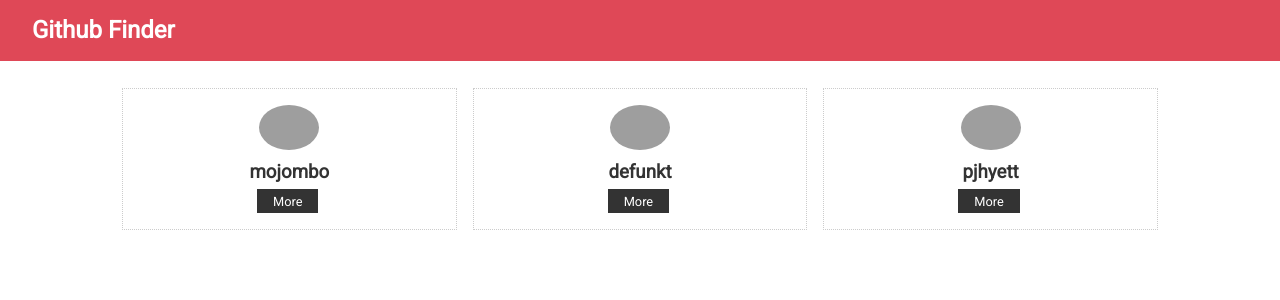
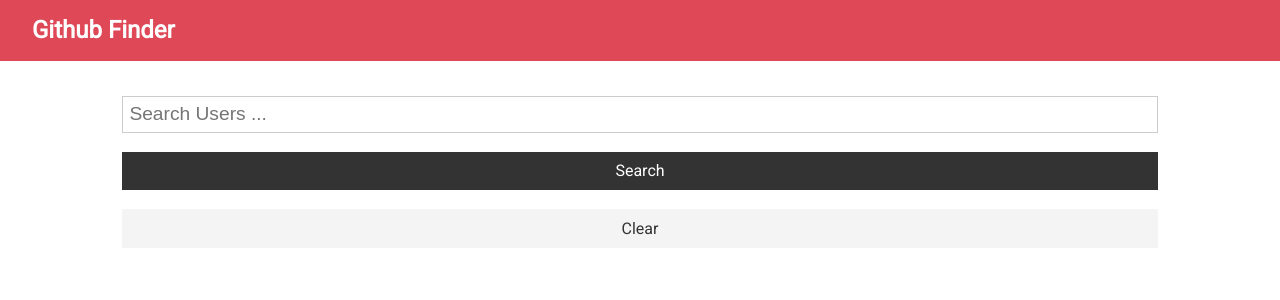
Before and after one commit to mattalagala/Github-Finder, a React (Create React App) app in the folder github-finder/: page / in a window 1280 px wide. Shown: the top 300 px of the page. Built offline with nearby package versions, Linux system fonts and the light colour scheme; grey boxes are pictures that could not be loaded.

Commit message:
added Search.js

```diff
--- a/github-finder/src/App.js
+++ b/github-finder/src/App.js
@@ -1,16 +1,46 @@
-import React, { Fragment, Component } from "react";
-import PropTypes from "prop-types";
+import React, { Component } from "react";
 import Navbar from "./components/layout/Navbar";
 import Users from "./components/users/Users";
+import axios from "axios";
 import "./App.css";
+import Search from "./components/users/Search";
 
 class App extends Component {
+	state = {
+		users: [],
+		loading: false,
+	};
+	/*Loads default set of users initially */
+
+	// async componentDidMount() {
+	// 	this.setState({ loading: true });
+	// 	const res = await axios.get(
+	// 		`https://api.github.com/users?client_id=${process.env.REACT_APP_GITHUB_CLIENT_ID}&client_secret=${process.env.REACT_APP_GITHUB_CLIENT_SECRET}`
+	// 	);
+	// 	this.setState({ loading: false, users: res.data });
+	// }
+
+	// Retrieves users based on input at ..api.github.com/search/users/
+	searchUsers = async (text) => {
+		this.setState({ loading: true });
+		const res = await axios.get(
+			`https://api.github.com/search/users?q=${text}&client_id=${process.env.REACT_APP_GITHUB_CLIENT_ID}&client_secret=${process.env.REACT_APP_GITHUB_CLIENT_SECRET}`
+		);
+		this.setState({ users: res.data.items, loading: false });
+	};
+
+	// Clear users from state
+
+	clearUsers = () => this.setState({ users: [], loading: false });
+
 	render() {
 		return (
 			<div className='App'>
 				<Navbar title='Github Finder' />
+
 				<div className='container'>
-					<Users />
+					<Search searchUsers={this.searchUsers} clearUsers={this.clearUsers} />
+					<Users loading={this.state.loading} users={this.state.users} />
 				</div>
 			</div>
 		);
--- a/github-finder/src/components/layout/Navbar.js
+++ b/github-finder/src/components/layout/Navbar.js
@@ -1,25 +1,24 @@
-import React, { Component } from "react";
+import React from "react";
 import PropTypes from "prop-types";
 
-export class Navbar extends Component {
-	static defaultProps = {
+const Navbar = ({ title, icon }) => {
+	return (
+		<div>
+			<nav className='navbar bg-primary'>
+				<h1>{title}</h1>
+			</nav>
+		</div>
+	);
+};
+
+Navbar.defaultProps = {
 	title: "Github Finder",
 	icon: "fab fa-github",
 };
 
-	static propTypes = {
+Navbar.propTypes = {
 	title: PropTypes.string.isRequired,
 	icon: PropTypes.string.isRequired,
 };
-	render() {
-		return (
-			<div>
-				<nav className='navbar bg-primary'>
-					<h1>{this.props.title}</h1>
-				</nav>
-			</div>
-		);
-	}
-}
 
 export default Navbar;
--- /dev/null
+++ b/github-finder/src/components/layout/Spinner.js
@@ -0,0 +1,14 @@
+import React, { Fragment } from "react";
+import spinner from "./spinner.gif";
+
+const Spinner = () => (
+	<Fragment>
+		<img
+			src={spinner}
+			alt='Loading'
+			style={{ width: "200px", margin: "auto", display: "block" }}
+		/>
+	</Fragment>
+);
+
+export default Spinner;
--- /dev/null
+++ b/github-finder/src/components/users/Search.js
@@ -0,0 +1,49 @@
+import React, { Component } from "react";
+import PropTypes from "prop-types";
+
+class Search extends Component {
+	state = {
+		text: "",
+	};
+
+	static propTypes = {
+		searchUsers: PropTypes.func.isRequired,
+		clearUsers: PropTypes.func.isRequired,
+	};
+
+	onChange = (e) => this.setState({ [e.target.name]: e.target.value });
+
+	onSubmit = (e) => {
+		e.preventDefault();
+		this.props.searchUsers(this.state.text);
+		this.setState({ text: "" });
+	};
+
+	render() {
+		return (
+			<div>
+				<form onSubmit={this.onSubmit} className='form'>
+					<input
+						type='text'
+						name='text'
+						placeholder='Search Users ...'
+						value={this.state.text}
+						onChange={this.onChange}
+					/>
+					<input
+						type='submit'
+						value='Search'
+						className='btn btn-dark btn-block'
+					/>
+				</form>
+				<button
+					className='btn btn-light btn-block'
+					onClick={this.props.clearUsers}>
+					Clear
+				</button>
+			</div>
+		);
+	}
+}
+
+export default Search;
--- a/github-finder/src/components/users/Users.js
+++ b/github-finder/src/components/users/Users.js
@@ -1,40 +1,26 @@
-import React, { Component } from "react";
+import React from "react";
 import UserItem from "./UserItem";
+import PropTypes from "prop-types";
+import Spinner from "../layout/Spinner";
 
-class Users extends Component {
-	state = {
-		users: [
-			{
-				id: "1",
-				login: "mojombo",
-				avatar_url: "https://avatars0.githubusercontent.com/u/1?v=4",
-				html_url: "https://github.com/mojombo",
-			},
-			{
-				id: "2",
-				login: "defunkt",
-				avatar_url: "https://avatars0.githubusercontent.com/u/2?v=4",
-				html_url: "https://github.com/defunkt",
-			},
-			{
-				id: "3",
-				login: "pjhyett",
-				avatar_url: "https://avatars0.githubusercontent.com/u/3?v=4",
-				html_url: "https://github.com/pjhyett",
-			},
-		],
-	};
+const Users = ({ users, loading }) => {
+	if (loading) {
+		return <Spinner />;
+	}
 
-	render() {
 	return (
 		<div style={userStyle}>
-				{this.state.users.map((user) => (
+			{users.map((user) => (
 				<UserItem key={user.id} user={user} />
 			))}
 		</div>
 	);
-	}
-}
+};
+
+Users.propTypes = {
+	users: PropTypes.array.isRequired,
+	loading: PropTypes.bool.isRequired,
+};
 
 const userStyle = {
 	display: "grid",
@@ -42,4 +28,8 @@
 	gridGap: "1rem",
 };
 
+UserItem.propTypes = {
+	user: PropTypes.object.isRequired,
+};
+
 export default Users;
```
Also changed, not shown: github-finder/src/components/users/UserItem.js (+3 -9 lines), github-finder/src/components/layout/spinner.gif (added). Lines whose indentation alone changed are shown as unchanged.
